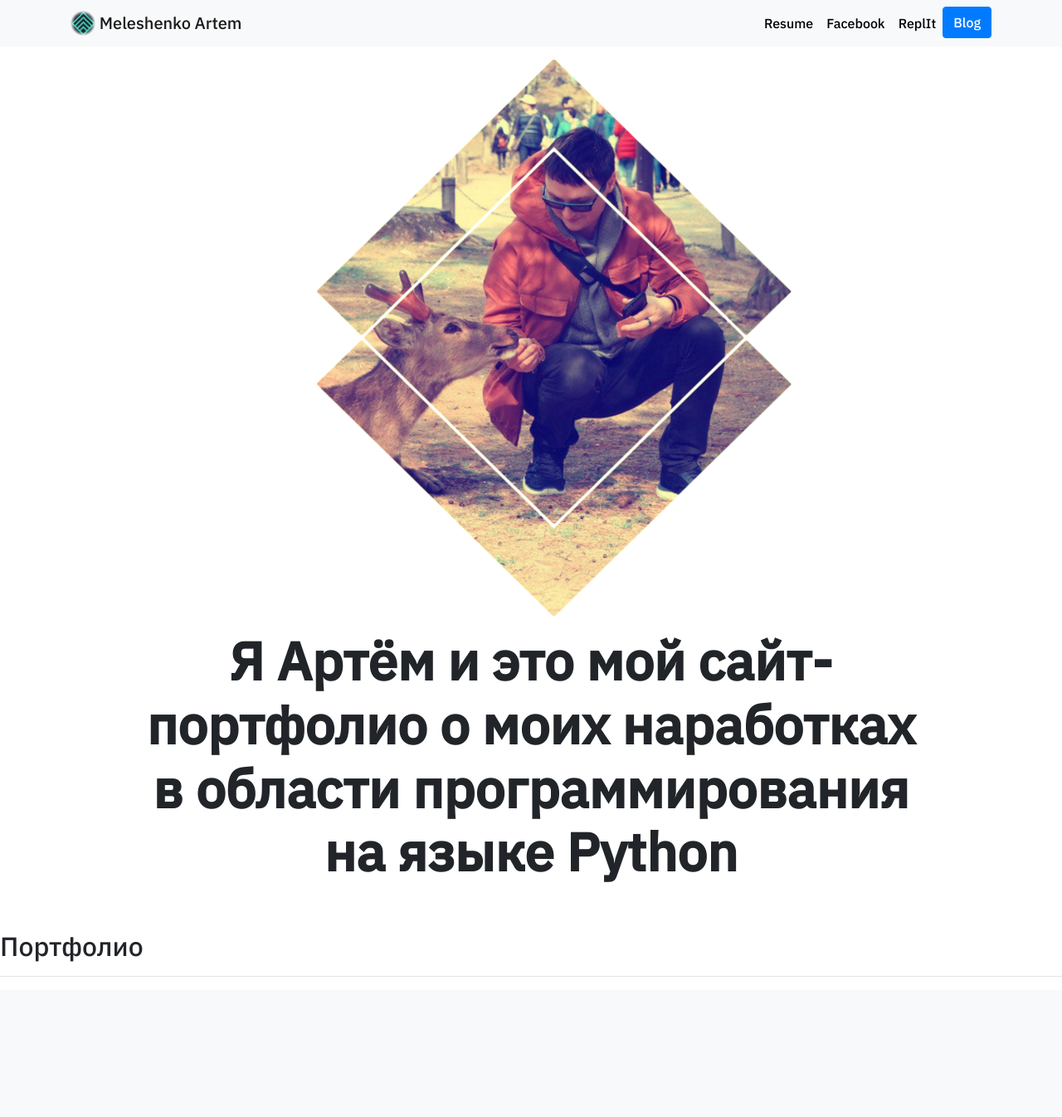
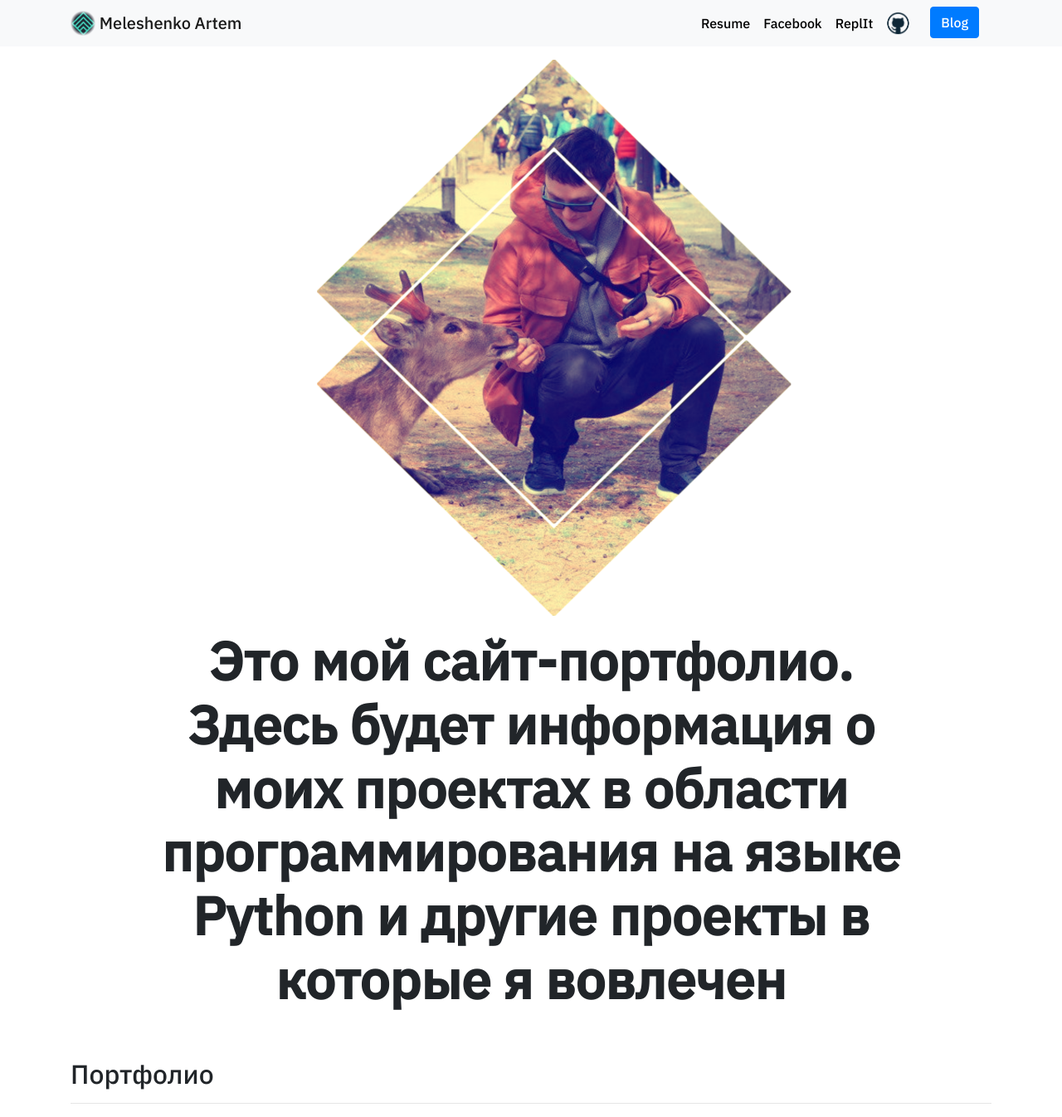
Before and after one commit to Houin-Kyma/personal-portfolio-django, a Django app: page / in a window 1280 px wide. Shown: the whole page at 83% size. Before the commit the page ends 1177 px from the top, so only its background shows below. Run offline with Django 4.2, Linux system fonts and the light colour scheme; data that the repository does not hold is empty; some libraries are stand-ins or nearby versions.

Commit message:
Finished site-portfolio!

```diff
--- a/blog/templates/blog/detail.html
+++ b/blog/templates/blog/detail.html
@@ -8,6 +8,7 @@
 
 <h5 class="text-center text-muted mb-5">{{ blog.date|date:'F jS Y' }}</h5>
 
-{{ blog.description|safe }}
-
+<div class="container">
+    {{ blog.description|safe }}
+</div>
 {% endblock %}
--- a/portfolio/templates/portfolio/base.html
+++ b/portfolio/templates/portfolio/base.html
@@ -21,17 +21,18 @@
     <nav id="topNav" class="navbar navbar-expand-lg navbar-light bg-light">
     <div class="container">
     <a class="navbar-brand" href="{% url 'home' %}">
-      <img src="{% static "portfolio/logo.png" %}" width="30" height="30" class="d-inline-block align-top" alt="Artem's Logo">
+      <img src="{% static 'portfolio/logo.png' %}" width="30" height="30" class="d-inline-block align-top" alt="Artem's Logo">
       <span>Meleshenko Artem</span>
     </a>
-    <button class="navbar-toggler" type="button" data-toggle="collapse" data-target="#navbarSupportedContent" aria-controls="navbarSupportedContent" aria-expanded="false" aria-label="Toggle navigation">
+    <button class="navbar-toggler" type="button" data-toggle="collapse" data-target="#navbarNav" aria-controls="navbarNav" aria-expanded="false" aria-label="Toggle navigation">
     <span class="navbar-toggler-icon"></span>
     </button>
 
       <div class="collapse navbar-collapse text-center" id="navbarNav">
+        <div class="container justify-content-md-end">
           <ul class="navbar-nav ml-auto">
             <li class="nav-item">
-            <a class="nav-link" href="{% static "portfolio/MeleshenkoA.pdf" %}">Resume</a>
+              <a class="nav-link" href="{% static 'portfolio/MeleshenkoA.pdf' %}">Resume</a>
             </li>
             <li class="nav-item">
               <a class="nav-link" href="https://www.facebook.com/hin.kyma" target="_blank">Facebook</a>
@@ -39,10 +40,16 @@
             <li class="nav-item">
               <a class="nav-link" href="https://replit.com/repls" target="_blank">ReplIt</a>
             </li>
+            <li class="nav-item">
+              <a class="navbar-brand" href="https://github.com/Houin-Kyma" target="_blank">
+                <img src="{% static 'portfolio/github1.png' %}" width="45" height="30" class="d-inline-block align-top" alt="GitHub Logo">
+              </a>
+            </li>
             <li>
               <a role="button" href="{% url 'blog:all_blogs' %}" class="btn btn-primary">Blog</a>
             </li>
           </ul>
+        </div>
       </div>
     </div>
   </nav>
--- a/portfolio/templates/portfolio/home.html
+++ b/portfolio/templates/portfolio/home.html
@@ -10,20 +10,20 @@
 
 <div class="row justify-content-center mb-3">
   <div class="col-md-9 text-center">
-    <h3 id="hometext" class="font-weight-bold">Я Артём и это мой сайт-портфолио о моих наработках в области
-    программирования на языке Python</h3>
+    <h3 id="hometext" class="font-weight-bold">Это мой сайт-портфолио. Здесь будет информация о моих проектах в
+    области программирования на языке Python и другие проекты в которые я вовлечен</h3>
   </div>
 </div>
 
 
-
+<div class="container">
     <h2 class="mt-5">Портфолио</h2>
     <hr>
     <div class="row">
         {% for project in projects %}
         <div class="col-lg-4 col-md-6">
             {% if project.url %}
-        <a href="{{ project.url }}">
+            <a href="{{ project.url }}" target="_blank">
                 <img src="{{project.image.url}}" class="img-fluid mb-2">
             </a>
             {% else %}
@@ -34,5 +34,6 @@
         </div>
         {% endfor %}
     </div>
+</div>
 
 {% endblock %}
```
Also changed, not shown: portfolio/static/portfolio/github1.png (added). Lines whose indentation alone changed are shown as unchanged.
